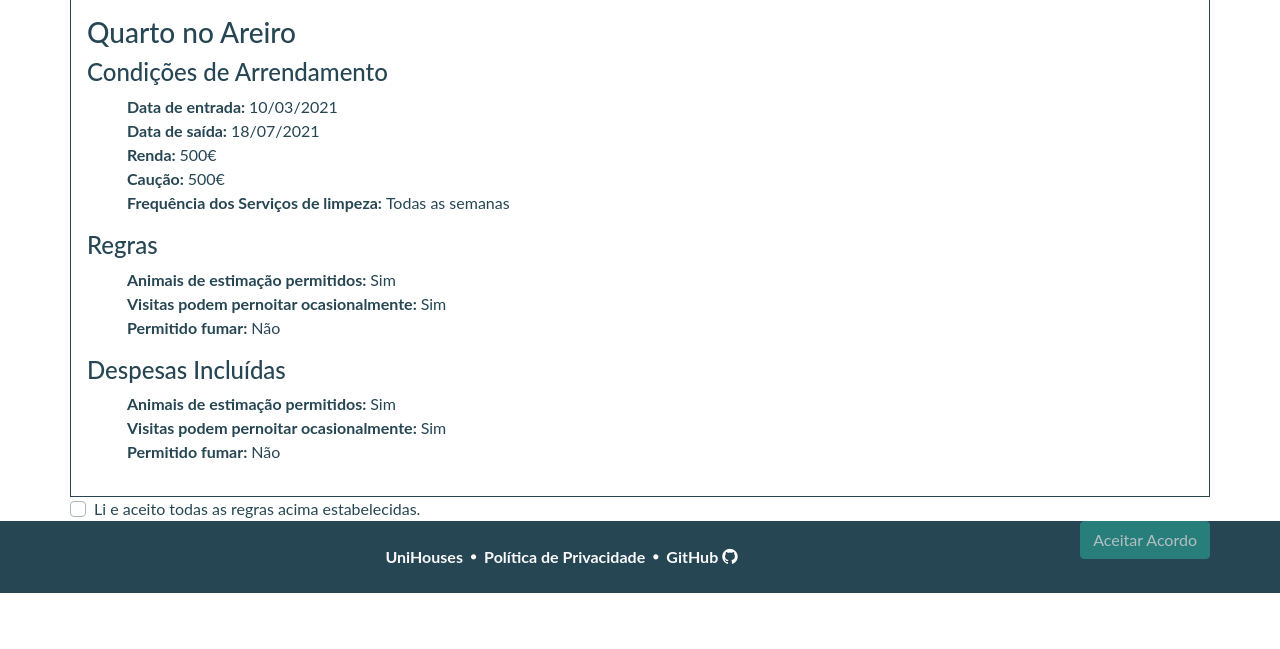
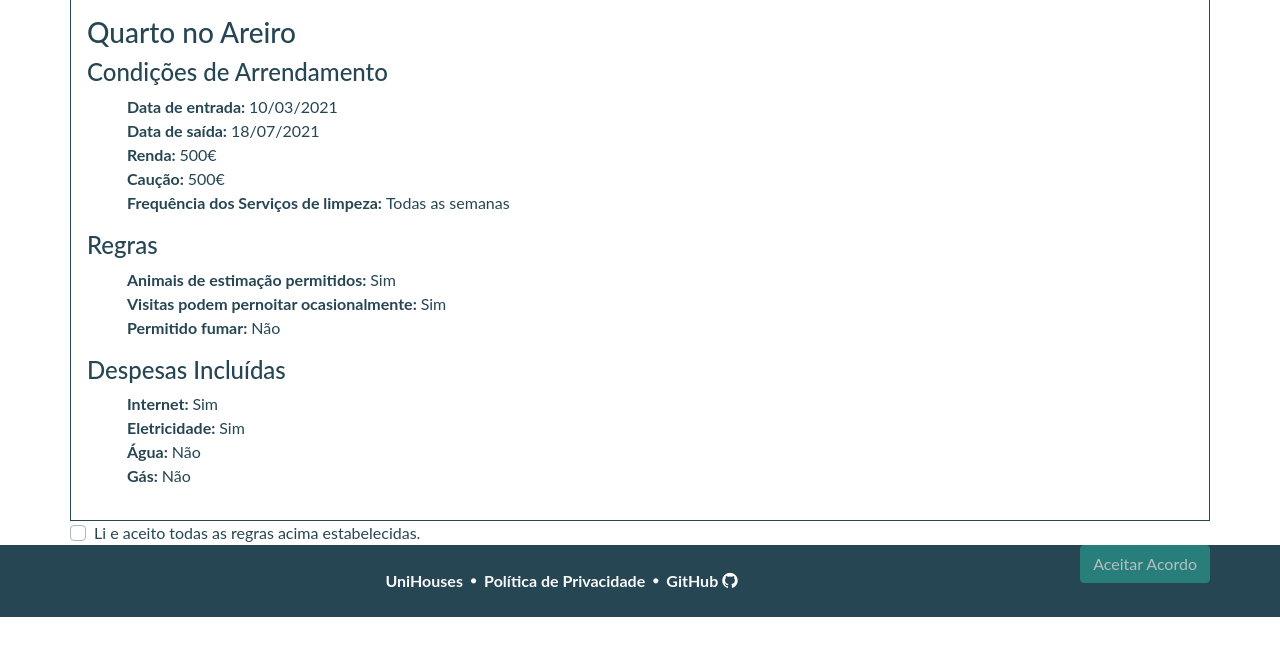
Before and after one commit to danielserras/projeto_final, a Django app: page /mainApp/startsAgreement in a window 1280 px wide. Shown: the part 151-800 px from the top of the page. Run offline with Django 3.2, Linux system fonts and the light colour scheme; some libraries are stand-ins or nearby versions.

Commit message:
Mais alguns progressos no acordo

```diff
--- a/projeto_final_/mainApp/static/mainApp/css/style.css
+++ b/projeto_final_/mainApp/static/mainApp/css/style.css
@@ -53,3 +53,9 @@ img.blur {
     width: 100%;
     height: 100%;
 }
+
+
+.agreementDescription{
+    max-height: 70vh !important;
+    overflow-y: scroll;
+}
--- a/projeto_final_/mainApp/templates/mainApp/startsAgreementTenent.html
+++ b/projeto_final_/mainApp/templates/mainApp/startsAgreementTenent.html
@@ -7,7 +7,7 @@
         <h2>Descrição do Acordo</h2>
     </div>
     <div class="row">
-        <div class="container border border-info border-3 p-3">
+        <div class="container border border-info border-3 p-3 agreementDescription">
 
             <div class="row">
                 <div class="col-sm-12">
@@ -58,9 +58,10 @@
             <div class="row">
                 <div class="col-sm-12">
                     <ul id="agreementList">
-                        <li><b>Animais de estimação permitidos: </b>Sim</li> <!--pets-->
-                        <li><b>Visitas podem pernoitar ocasionalmente: </b>Sim</li><!--overnightVisits-->
-                        <li><b>Permitido fumar: </b>Não</li> <!--smoke-->
+                        <li><b>Internet: </b>Sim</li> <!--internet-->
+                        <li><b>Eletricidade: </b>Sim</li><!--eletricity-->
+                        <li><b>Água: </b>Não</li> <!--water-->
+                        <li><b>Gás: </b>Não</li> <!--gas-->
                     </ul>
                 </div>
             </div>
@@ -80,6 +81,4 @@
     </div>
 </div>
 
-
-
 {% endblock %}
```
